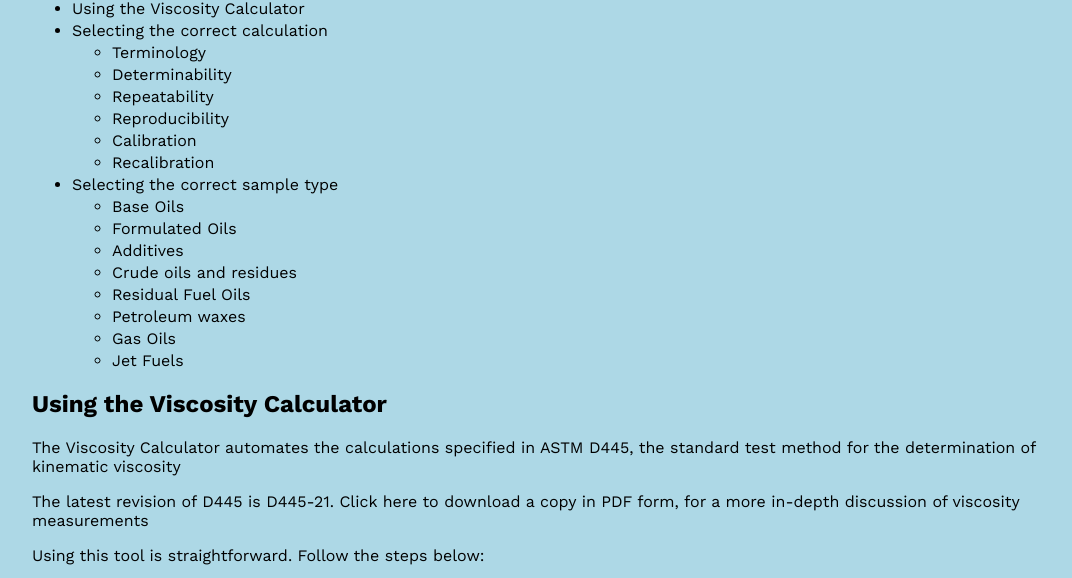
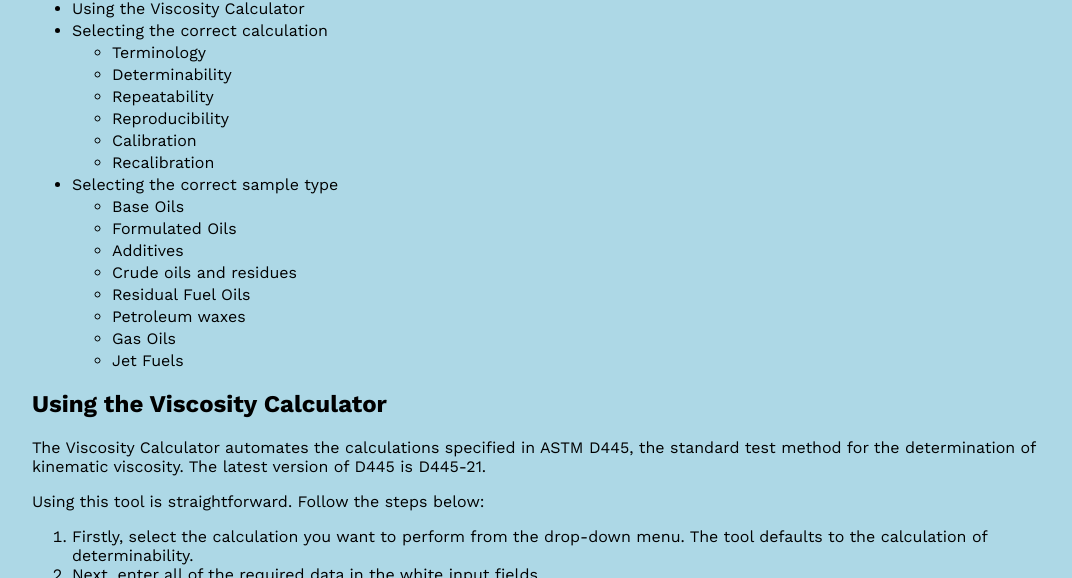
Before and after one commit to AdamBoley/Viscosity-Calculator, a plain HTML site: page discussion.html in a window 1280 px wide. Shown: the part 169-747 px from the top of the page, without its empty margins (96-1168 px from the left). Drawn offline with nearby package versions, Linux system fonts and the light colour scheme.

Commit message:
remove download link for ASTM D445 from discussion page and delete from repository, due to non-distribution clause

```diff
--- a/discussion.html
+++ b/discussion.html
@@ -51,8 +51,7 @@
         <article id="use">
 
             <h2>Using the Viscosity Calculator</h2>
-            <p>The Viscosity Calculator automates the calculations specified in ASTM D445, the standard test method for the determination of kinematic viscosity</p>
-            <p>The latest revision of D445 is D445-21. <a href="/assets/files/D445.pdf" download="D445-21">Click here</a> to download a copy in PDF form, for a more in-depth discussion of viscosity measurements</p>
+            <p>The Viscosity Calculator automates the calculations specified in ASTM D445, the standard test method for the determination of kinematic viscosity. The latest version of D445 is D445-21. </p>
             <p>Using this tool is straightforward. Follow the steps below:</p>
             <ol>
                 <li>Firstly, select the calculation you want to perform from the drop-down menu. The tool defaults to the calculation of determinability.</li>
```
Also changed, not shown: 1 other file.
